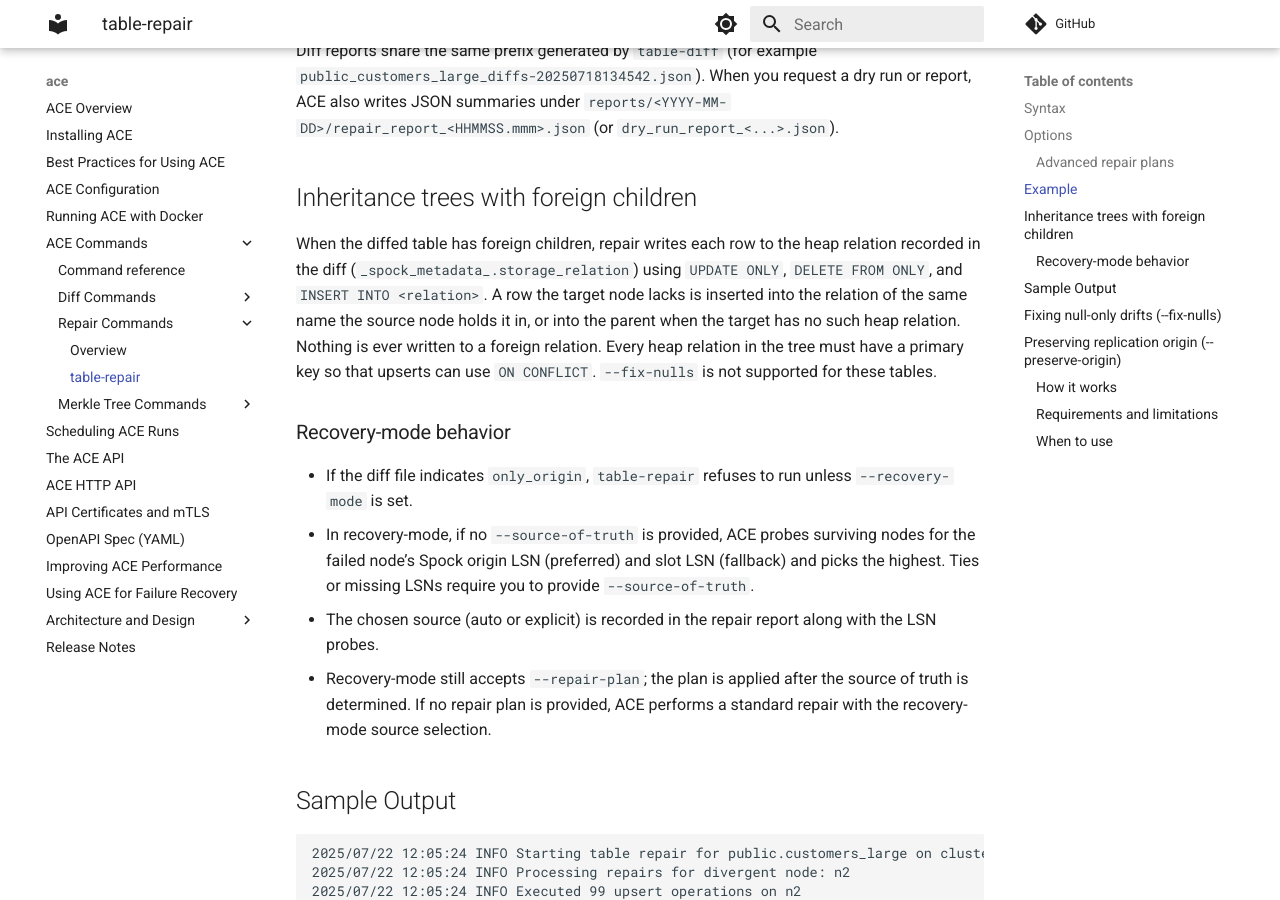
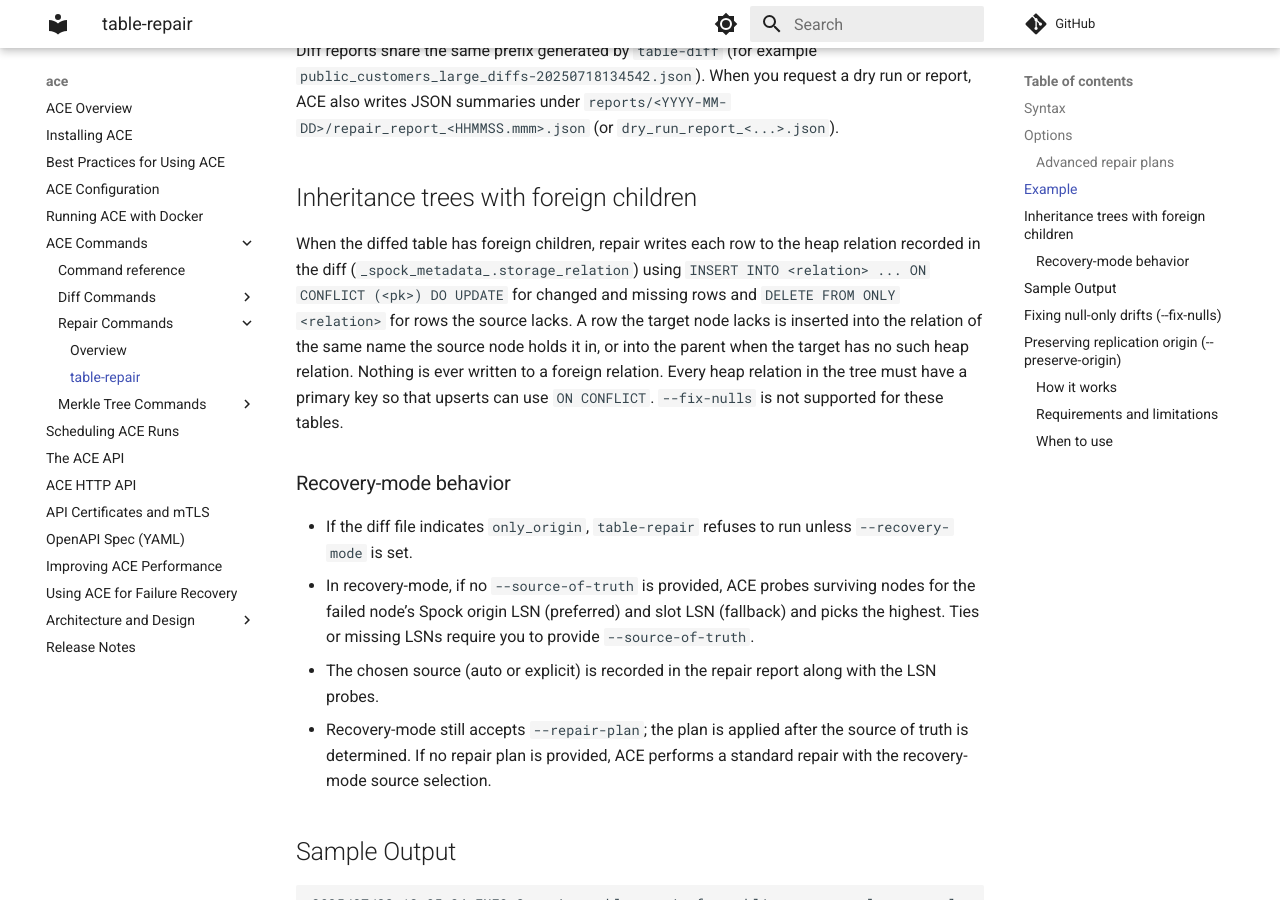
Before and after one commit to pgEdge/ace, an MkDocs documentation site: the page built from docs/commands/repair/table-repair.md, in a window 1280 px wide and 900 px high, scrolled down 2347 px. Built offline with MkDocs 1.6.1 and Material for MkDocs 9.7.7, drawn with Linux system fonts in a browser that asks for light colours; comment, search, counter and statistics services are not loaded.

Commit message:
docs: describe repair of inheritance rows as upserts, not UPDATE ONLY

```diff
--- a/docs/commands/repair/table-repair.md
+++ b/docs/commands/repair/table-repair.md
@@ -57,11 +57,12 @@ Diff reports share the same prefix generated by `table-diff` (for example `publi
 
 When the diffed table has foreign children, repair writes each row to the heap
 relation recorded in the diff (`_spock_metadata_.storage_relation`) using
-`UPDATE ONLY`, `DELETE FROM ONLY`, and `INSERT INTO <relation>`. A row the
-target node lacks is inserted into the relation of the same name the source
-node holds it in, or into the parent when the target has no such heap
-relation. Nothing is ever written to a foreign relation. Every heap relation in
-the tree must have a primary key so that upserts can use `ON CONFLICT`.
+`INSERT INTO <relation> ... ON CONFLICT (<pk>) DO UPDATE` for changed and
+missing rows and `DELETE FROM ONLY <relation>` for rows the source lacks. A row
+the target node lacks is inserted into the relation of the same name the source
+node holds it in, or into the parent when the target has no such heap relation.
+Nothing is ever written to a foreign relation. Every heap relation in the tree
+must have a primary key so that upserts can use `ON CONFLICT`.
 `--fix-nulls` is not supported for these tables.
 
 ### Recovery-mode behavior
```
